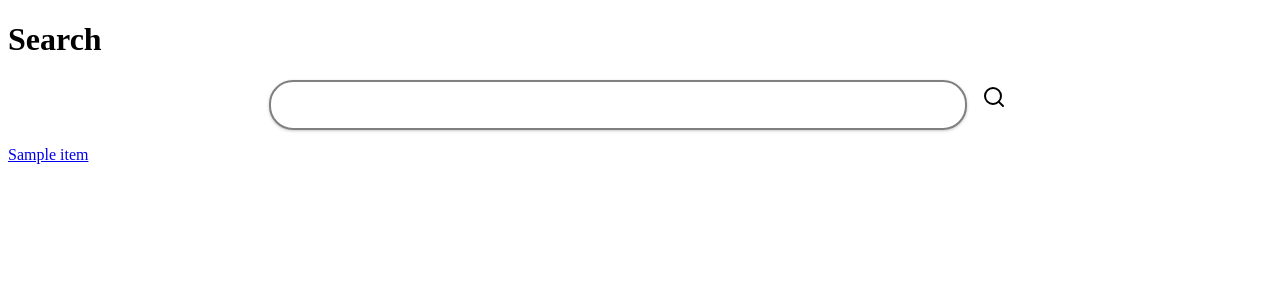
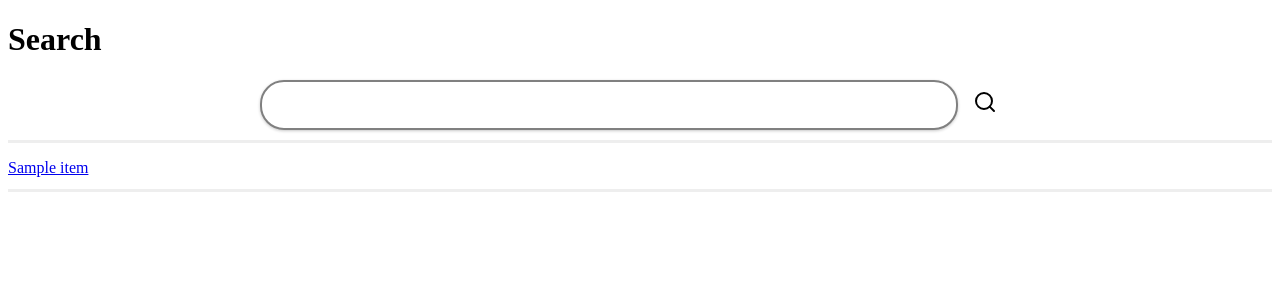
Before and after one commit to JakeTurner616/torrent-search-local-index, a Flask app: template templates/results.html in a window 1280 px wide. Shown: the top 300 px of the page. Run offline with Flask 2, Linux system fonts and the light colour scheme; the template is opened without the code that fills it: most values are stand-ins (such as "Sample title", 1, 10 or a date in 2020).

Commit message:
Update results.html

```diff
--- a/templates/results.html
+++ b/templates/results.html
@@ -5,6 +5,28 @@
 #container {
   display: flex;
   align-items: center;
+}
+#container {
+  display: flex;
+  align-items: center;
+  justify-content: center; /* add this line */
+}
+button[type="submit"] {
+  width: auto;
+  height: auto;
+  margin-bottom: 5px;
+  margin-right: 17px;
+  height: 30px; /* adjust the height as needed */
+  vertical-align: middle; /* align the button with the text input */
+}
+
+body > p { /* styles for border insets per entry*/
+  border-bottom: inset;
+  height: 30px;
+}
+#container {
+  padding-bottom: 10px;
+  border-bottom: inset;
 }
   </style>
 {% endblock %}
```
